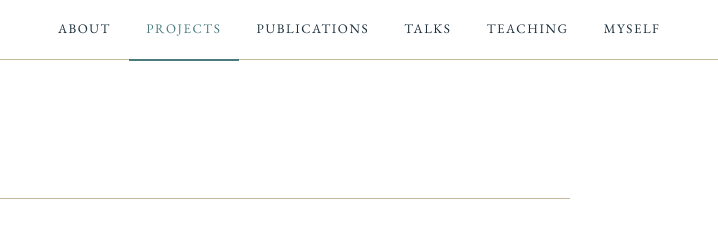
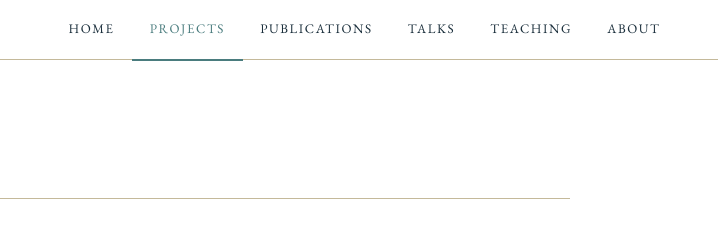
Before and after one commit to trangtran-paleo/trangtran-paleo.github.io, a plain HTML site: page projects.html in a window 1280 px wide. Shown: the top 236 px of the page, 538-1256 px from the left. Drawn offline with nearby package versions, Linux system fonts and the light colour scheme.

Commit message:
Update projects.html

```diff
--- a/projects.html
+++ b/projects.html
@@ -142,12 +142,12 @@
     <span class="wordmark-text">Trang Tran</span>
   </a>
   <nav>
-    <a href="index.html">About</a>
+    <a href="index.html">Home</a>
     <a href="projects.html" class="active">Projects</a>
     <a href="publications.html">Publications</a>
     <a href="talks.html">Talks</a>
     <a href="teaching.html">Teaching</a>
-    <a href="myself.html">Myself</a>
+    <a href="myself.html">About</a>
   </nav>
 </header>
 
```
